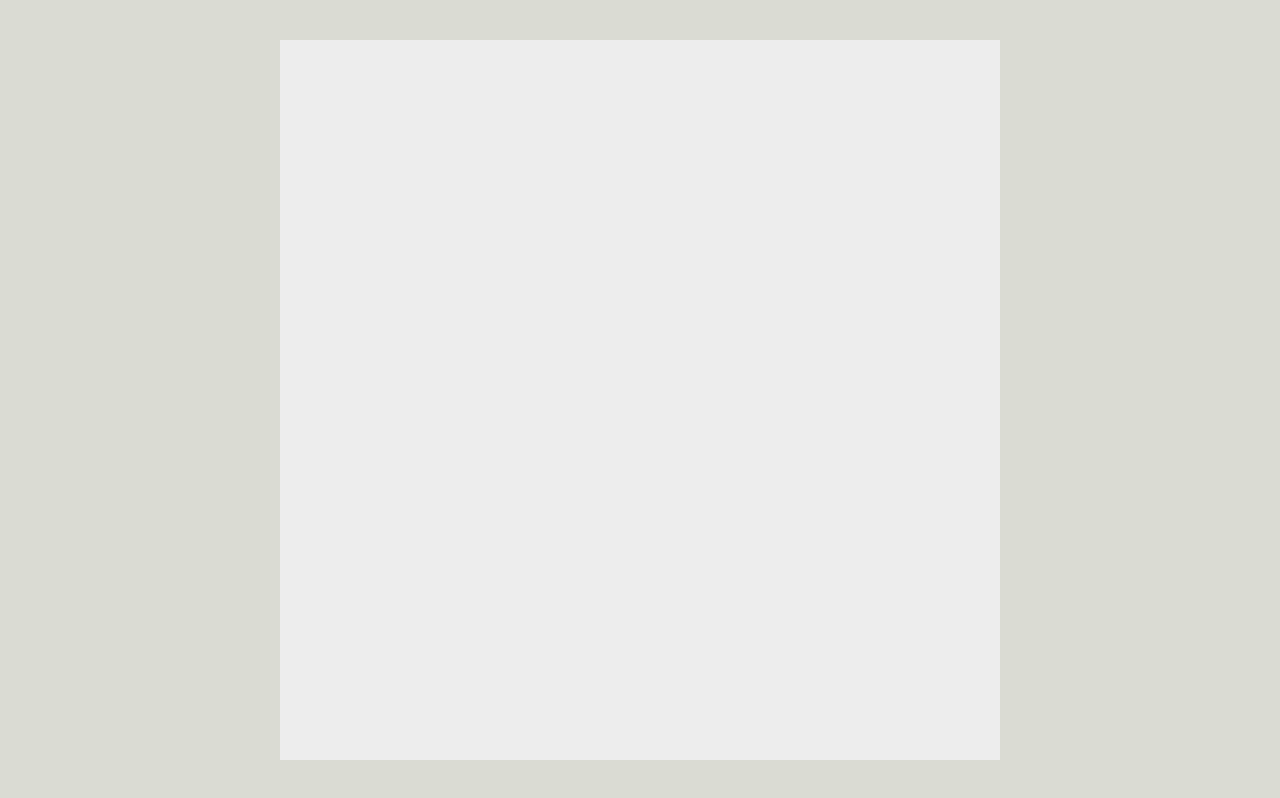
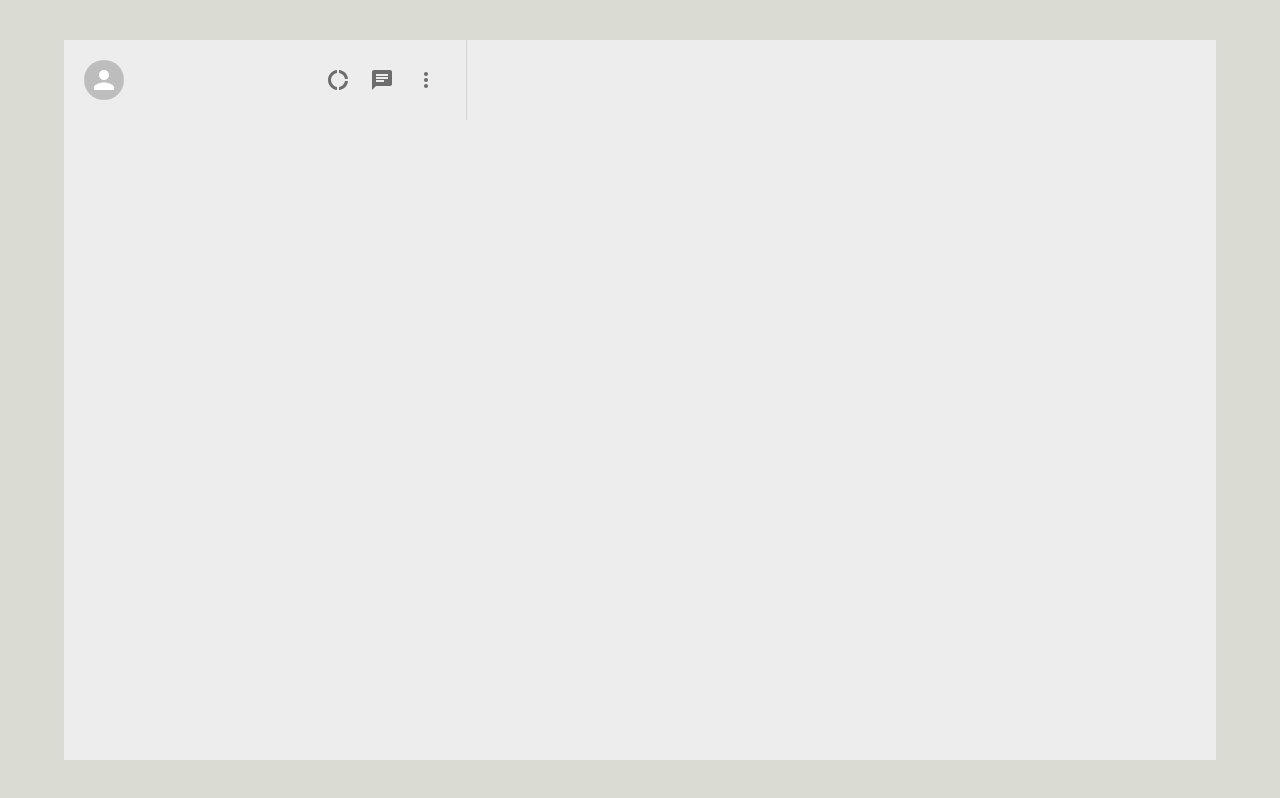
Before and after one commit to saiful-shaakil/whatsapp-clone, a React (Create React App) app: page / in a window 1280 px wide. Built offline with nearby package versions, Linux system fonts and the light colour scheme.

Commit message:
sidebar header section updated

```diff
--- a/package.json
+++ b/package.json
@@ -3,6 +3,10 @@
   "version": "0.1.0",
   "private": true,
   "dependencies": {
+    "@emotion/react": "^11.9.3",
+    "@emotion/styled": "^11.9.3",
+    "@mui/icons-material": "^5.8.4",
+    "@mui/material": "^5.8.4",
     "@testing-library/jest-dom": "^5.16.4",
     "@testing-library/react": "^13.3.0",
     "@testing-library/user-event": "^13.5.0",
--- a/src/App.css
+++ b/src/App.css
@@ -9,5 +9,5 @@
   display: flex;
   background-color: #ededed;
   height: 90vh;
-  width: 90vh;
+  width: 90vw;
 }
--- a/src/App.js
+++ b/src/App.js
@@ -1,10 +1,12 @@
-import logo from "./logo.svg";
 import "./App.css";
+import Sidebar from "./Components/Sidebar";
 
 function App() {
   return (
     <div className="app-body">
-      <div className="main-body"></div>
+      <div className="main-body">
+        <Sidebar></Sidebar>
+      </div>
     </div>
   );
 }
--- /dev/null
+++ b/src/Components/Sidebar.js
@@ -0,0 +1,29 @@
+import { Chat, DonutLarge, MoreVert } from "@mui/icons-material";
+import { Avatar, IconButton } from "@mui/material";
+import React from "react";
+import "./sidebar.css";
+
+const Sidebar = () => {
+  return (
+    <div className="sidebar">
+      <div className="sidebar-header">
+        <Avatar />
+        <div className="sidebar-header-right">
+          <IconButton>
+            <DonutLarge />
+          </IconButton>
+          <IconButton>
+            <Chat />
+          </IconButton>
+          <IconButton>
+            <MoreVert />
+          </IconButton>
+        </div>
+      </div>
+      <div className="sidebar-search"></div>
+      <div className="sidebar-chat"></div>
+    </div>
+  );
+};
+
+export default Sidebar;
--- /dev/null
+++ b/src/Components/sidebar.css
@@ -0,0 +1,22 @@
+.sidebar {
+  flex: 0.35;
+}
+
+.sidebar-header {
+  display: flex;
+  justify-content: space-between;
+  padding: 20px;
+  border-right: 1px solid lightgray;
+}
+
+.sidebar-header-right {
+  display: flex;
+  align-items: center;
+  justify-content: space-between;
+  min-width: 10vw;
+}
+
+/* .sidebar-header-right > .MuiSvgIcon-root {
+  margin-right: 2vw;
+  font-size: 24px !important;
+} */
```
Also changed, not shown: 1 other file (tests, documents, lock files or other folders).
